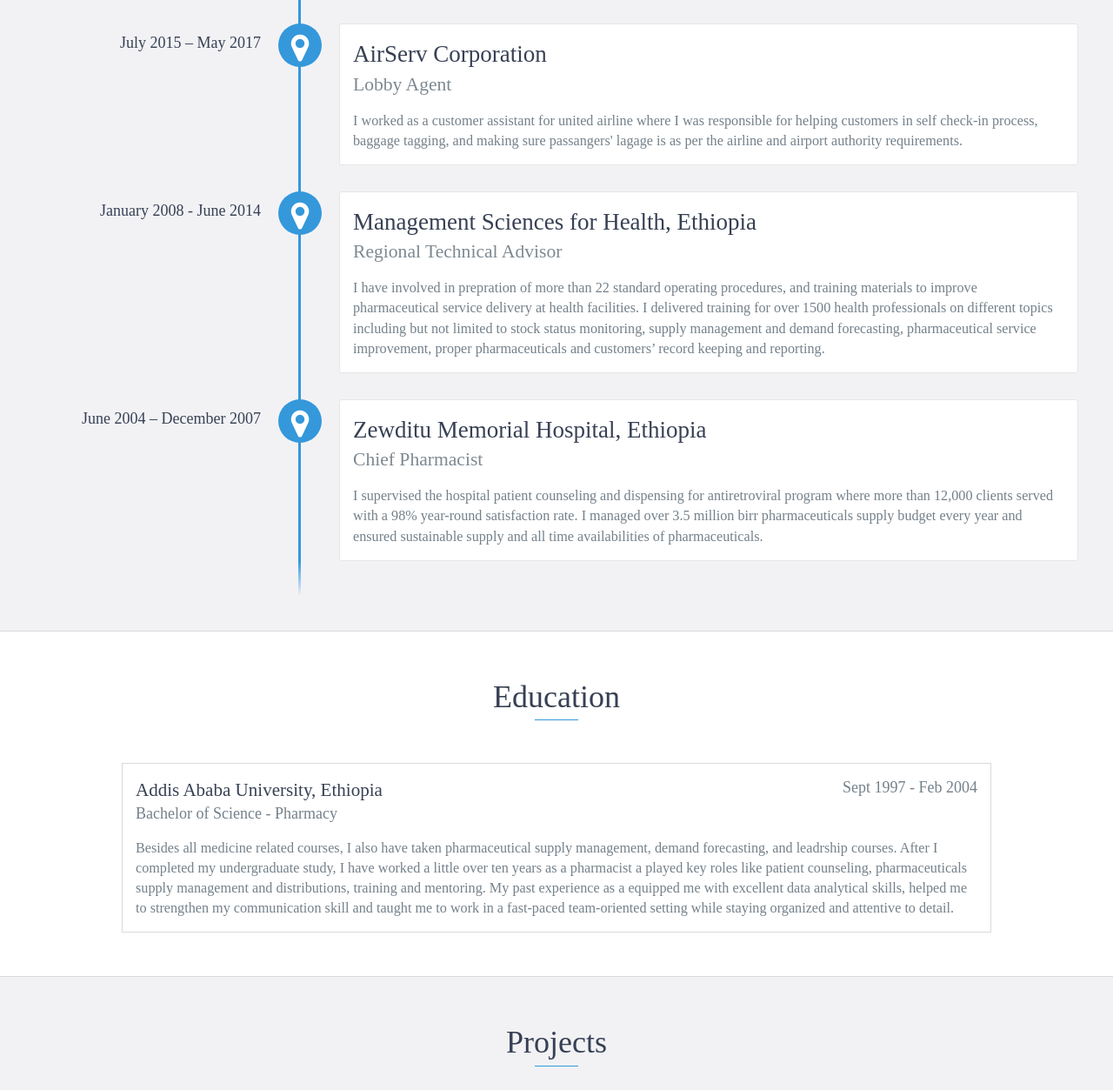
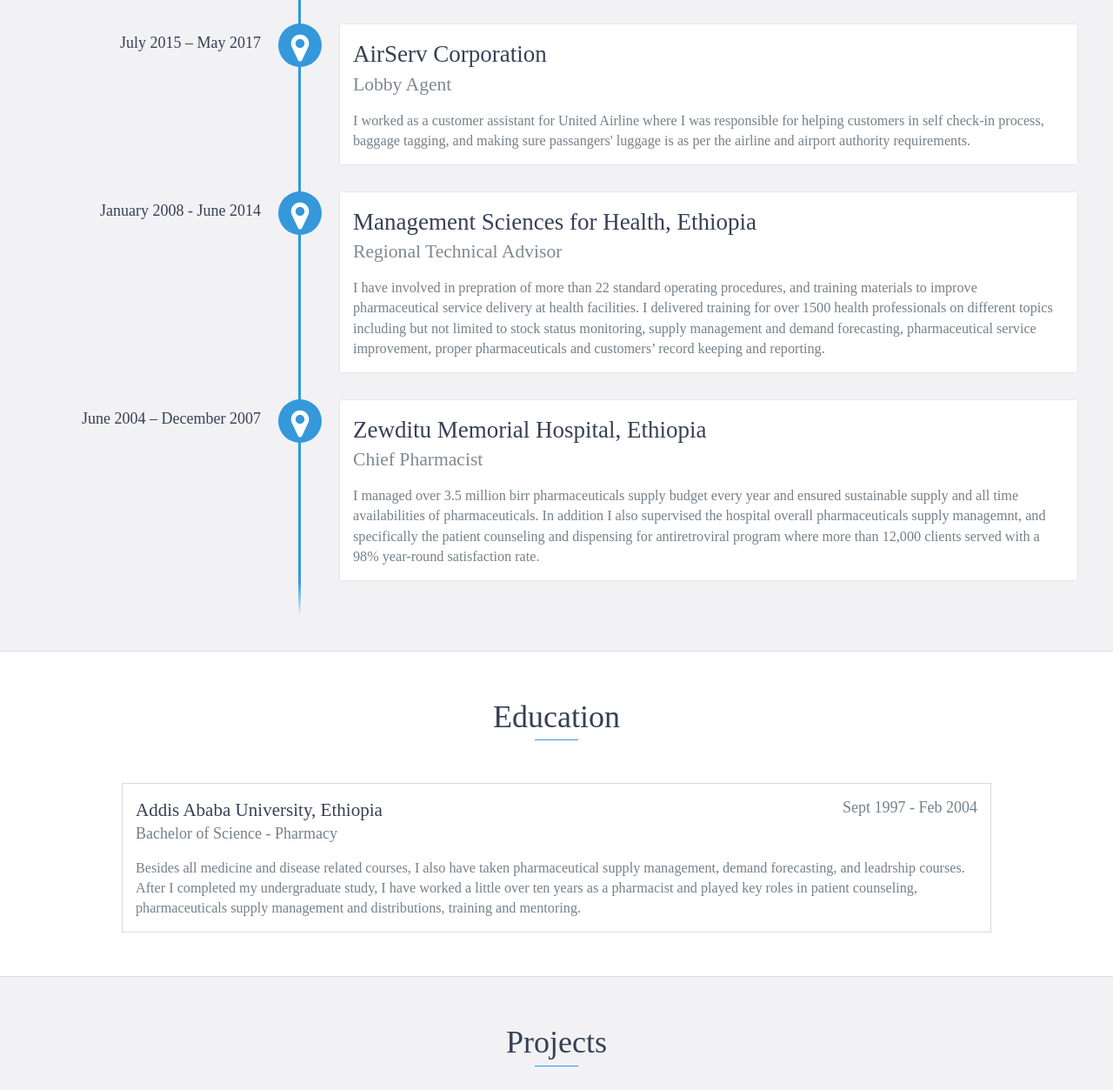
Before and after one commit to djfeleke/MyPortfolio, a website: page index.html in a window 1280 px wide. Shown: the part 1894-3147 px from the top of the page at 87% size. Drawn offline with nearby package versions, Linux system fonts and the light colour scheme.

Commit message:
brush-up

```diff
--- a/index.html
+++ b/index.html
@@ -78,7 +78,7 @@
                        As part of my study I have worked on projects that involve data modeling, cleansing and transformation, analysis and insightful report development.
                        I  studied Microsoft Excel, SSIS, Power BI, SQL Server, T-SQL, and DAX. <br>
                        As Business Intelligence developer, I deeply envision to bridge the gap between stored raw data and informed decision making.
-                       My to see giving a raw data the voice it needs to tell the fabulous stories it has accumulated in it. <br>
+                       I believe raw datasets are accumulated but untold stories, and yet datasets don't have the voice they need to tell those fabulous stories and that will be my job. <br>
                        I really love spending time playing with my kids, reading books and attending church.
                     </p>
                 </div>
@@ -131,8 +131,8 @@
     <h3>AirServ Corporation</h3>
     <h4>Lobby Agent</h4>
     <p>
-        I worked as a customer assistant for united airline where I was responsible for helping customers in self check-in process, baggage tagging, and making sure
-        passangers' lagage is as per the airline and airport authority requirements.
+        I worked as a customer assistant for United Airline where I was responsible for helping customers in self check-in process, baggage tagging, and making sure
+        passangers' luggage is as per the airline and airport authority requirements.
 
 </p>
 </div>
@@ -151,8 +151,10 @@
     <h3>Zewditu Memorial Hospital, Ethiopia</h3>
     <h4>Chief Pharmacist</h4>
     <p>
-      I supervised the hospital patient counseling and dispensing for antiretroviral program where more than 12,000 clients served with a 98% year-round satisfaction rate.
-    I managed over 3.5 million birr pharmaceuticals supply budget every year and ensured sustainable supply and all time availabilities of pharmaceuticals.
+      I managed over 3.5 million birr pharmaceuticals supply budget every year and ensured sustainable supply and all time availabilities of pharmaceuticals.
+      In addition I also supervised the hospital overall pharmaceuticals supply managemnt, and specifically the patient counseling and dispensing for antiretroviral program
+      where more than 12,000 clients served with a 98% year-round satisfaction rate.
+
 
 
 </p>
@@ -179,13 +181,9 @@
             <span class="education-date">Sept 1997 - Feb 2004</span>
             <h4>Bachelor of Science - Pharmacy</h4>
             <p>
-                Besides all medicine related courses, I also have taken pharmaceutical supply management, demand forecasting, and leadrship courses.
-                After I completed my undergraduate study, I have worked a little over ten years as a pharmacist a played key roles like patient counseling,
+                Besides all medicine and disease related courses, I also have taken pharmaceutical supply management, demand forecasting, and leadrship courses.
+                After I completed my undergraduate study, I have worked a little over ten years as a pharmacist and played key roles in patient counseling,
                 pharmaceuticals supply management and distributions, training and mentoring.
-
-                My past experience as a equipped me with excellent data analytical skills,
-                helped me to strengthen my communication skill and taught me to work in a fast-paced team-oriented setting while staying organized and attentive to detail.
-
 
             </p>
         </div>
```
